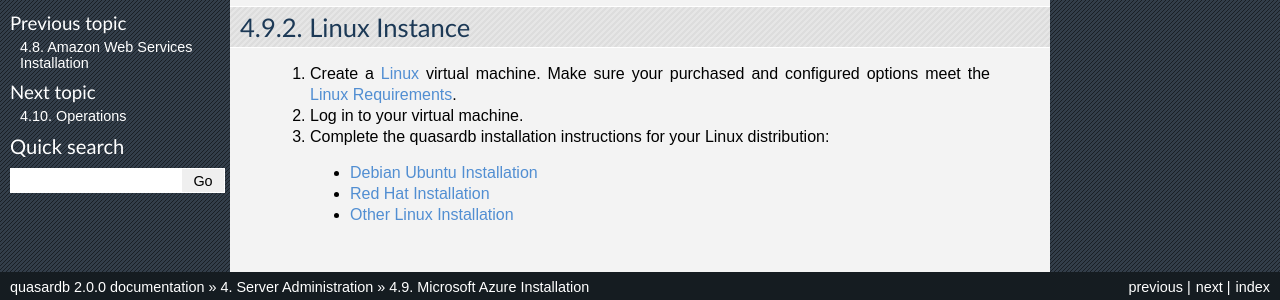
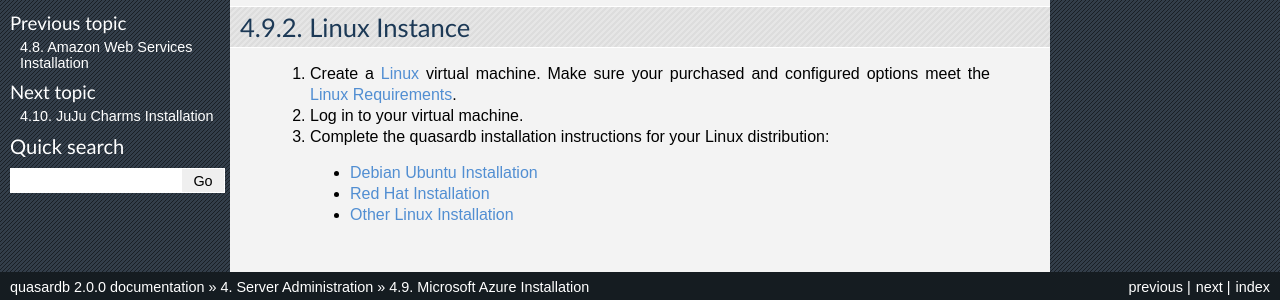
Before and after one commit to iltommi/qdb-documentation, a Sphinx documentation site: the page built from source/administration/installation_azure.rst, in a window 1280 px wide. Shown: the part 256-556 px from the top of the page. Built offline with Sphinx 7.4.7, drawn with Linux system fonts in a browser that asks for light colours; part of the change alters nothing that is shown.

Commit message:
Add JuJu charm installation instructions.

```diff
--- a/source/administration/index.rst
+++ b/source/administration/index.rst
@@ -13,6 +13,7 @@ Server Administration
    installation_docker
    installation_aws
    installation_azure
+   installation_juju
    operations
    tuning
    troubleshooting
--- /dev/null
+++ b/source/administration/installation_juju.rst
@@ -0,0 +1,17 @@
+
+JuJu Charms Installation
+========================
+
+The quasardb JuJu charm is only supported on Ubuntu at this time.
+
+
+Ubuntu Instance
+---------------
+
+ #. Install JuJu on your machine using the `JuJu quickstart instructions <https://jujucharms.com/get-started>`_.
+ #. Clone the JuJu charm repository with ``git clone https://github.com/bureau14/qdb-juju-charms``.
+ #. Enter the directory for your Ubuntu installation.
+ #. Install the first quasardb node with ``juju deploy quasardb-xtp``.
+ #. Complete the Configuration and Test instructions for :doc:`installation_deb`.
+ #. Add more nodes with ``juju add-unit quasardb-xtp``.
+ #. Repeat Configuration and Test for each node.
```
